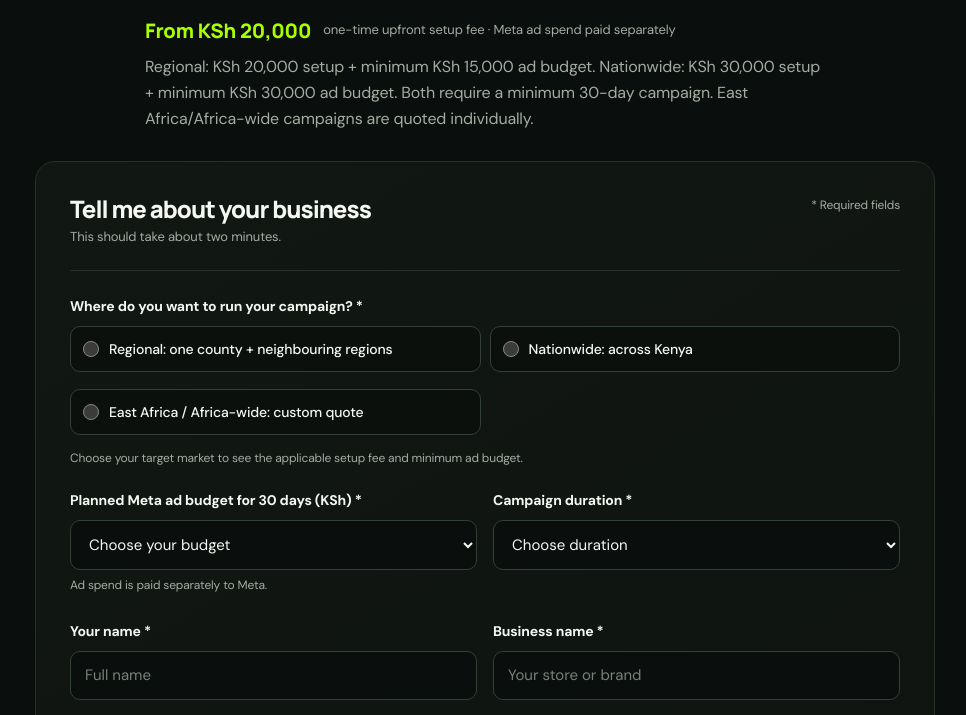
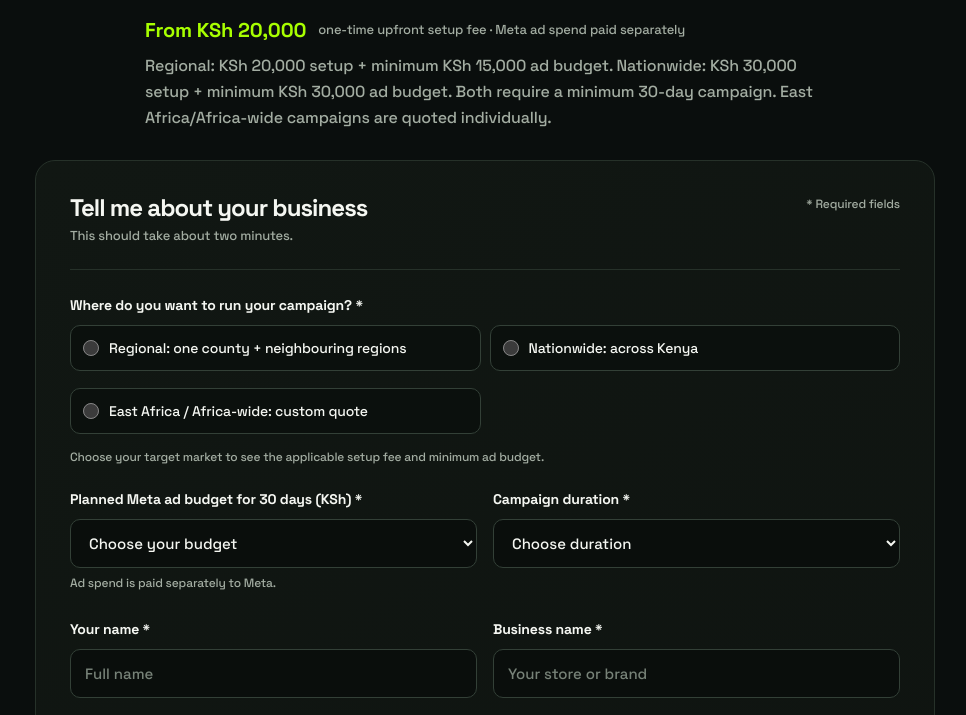
Before and after one commit to daniel-wanjala/Eastleigh-Ads, a website: page apply.html in a window 1280 px wide. Shown: the part 363-1078 px from the top of the page, without its empty margins (155-1121 px from the left). Drawn offline with Linux system fonts and the light colour scheme.

Commit message:
Align application page metadata and typography

```diff
--- a/apply.html
+++ b/apply.html
@@ -2,15 +2,16 @@
 <html lang="en">
 <head>
   <meta charset="utf-8">
-  <meta name="viewport" content="width=device-width, initial-scale=1">
+  <meta name="viewport" content="width=device-width, initial-scale=1, viewport-fit=cover">
+  <meta name="robots" content="noindex">
   <meta name="theme-color" content="#0A0E0D">
   <title>Apply for Meta Ads Setup | Eastleigh E-commerce Ads</title>
-  <meta name="description" content="Choose a regional, nationwide or multi-country Meta Ads campaign setup based on your target markets and monthly ad budget.">
+  <meta name="description" content="Apply for regional, nationwide or multi-country Meta Ads setup. Review pricing, minimum 30-day duration and ad budget before continuing to WhatsApp.">
   <link rel="preconnect" href="https://fonts.googleapis.com">
   <link rel="preconnect" href="https://fonts.gstatic.com" crossorigin>
-  <link href="https://fonts.googleapis.com/css2?family=DM+Sans:wght@400;500;600;700&family=Manrope:wght@400;500;600;700;800&display=swap" rel="stylesheet">
+  <link href="https://fonts.googleapis.com/css2?family=Space+Grotesk:wght@500;700;900&display=swap" rel="stylesheet">
   <style>
-    :root{color-scheme:dark;--lime:#A8FF00;--bg:#0A0E0D;--panel:#111714;--line:#263129;--text:#F5F7F2;--muted:#A3ADA2;--head:'Manrope',system-ui,sans-serif;--body:'DM Sans',system-ui,sans-serif}
+    :root{color-scheme:dark;--lime:#A8FF00;--bg:#0A0E0D;--panel:#111714;--line:#263129;--text:#F5F7F2;--muted:#A3ADA2;--head:'Space Grotesk',system-ui,sans-serif;--body:'Space Grotesk',system-ui,sans-serif}
     *{box-sizing:border-box}html{scroll-behavior:smooth}body{margin:0;background:var(--bg);color:var(--text);font:400 16px/1.65 var(--body);letter-spacing:-.01em}a{color:inherit;text-decoration:none}.wrap{width:min(900px,calc(100% - 36px));margin:auto}
     header{border-bottom:1px solid #ffffff12;background:#0A0E0D}nav{min-height:76px;display:flex;align-items:center;justify-content:space-between;gap:16px}.brand{display:flex;align-items:center;gap:10px;font:800 17px/1.2 var(--head);letter-spacing:-.025em}.mark{width:27px;height:27px;border:3px solid var(--lime);transform:skew(-12deg);position:relative;flex:none}.mark:after{content:"";position:absolute;left:5px;top:4px;width:9px;height:12px;background:var(--lime)}.back{font-size:14px;color:var(--muted)}.back:hover{color:var(--lime)}
     main{padding:58px 0 80px}.intro{max-width:680px;margin:0 auto 28px}.eyebrow{display:flex;align-items:center;gap:9px;color:var(--lime);font-size:11px;font-weight:700;letter-spacing:.09em;text-transform:uppercase}.eyebrow:before{content:"";width:24px;height:2px;background:var(--lime)}h1,h2{font-family:var(--head);font-weight:800;letter-spacing:-.055em;line-height:1.05}h1{font-size:clamp(38px,7vw,58px);margin:16px 0}h1 span{color:var(--lime)}.intro p{color:var(--muted);margin:0;font-size:16px}.price-row{display:flex;align-items:center;gap:12px;flex-wrap:wrap;margin-top:20px}.price{font:800 20px var(--head);color:var(--lime)}.price-note{font-size:13px;color:var(--muted)}
```
